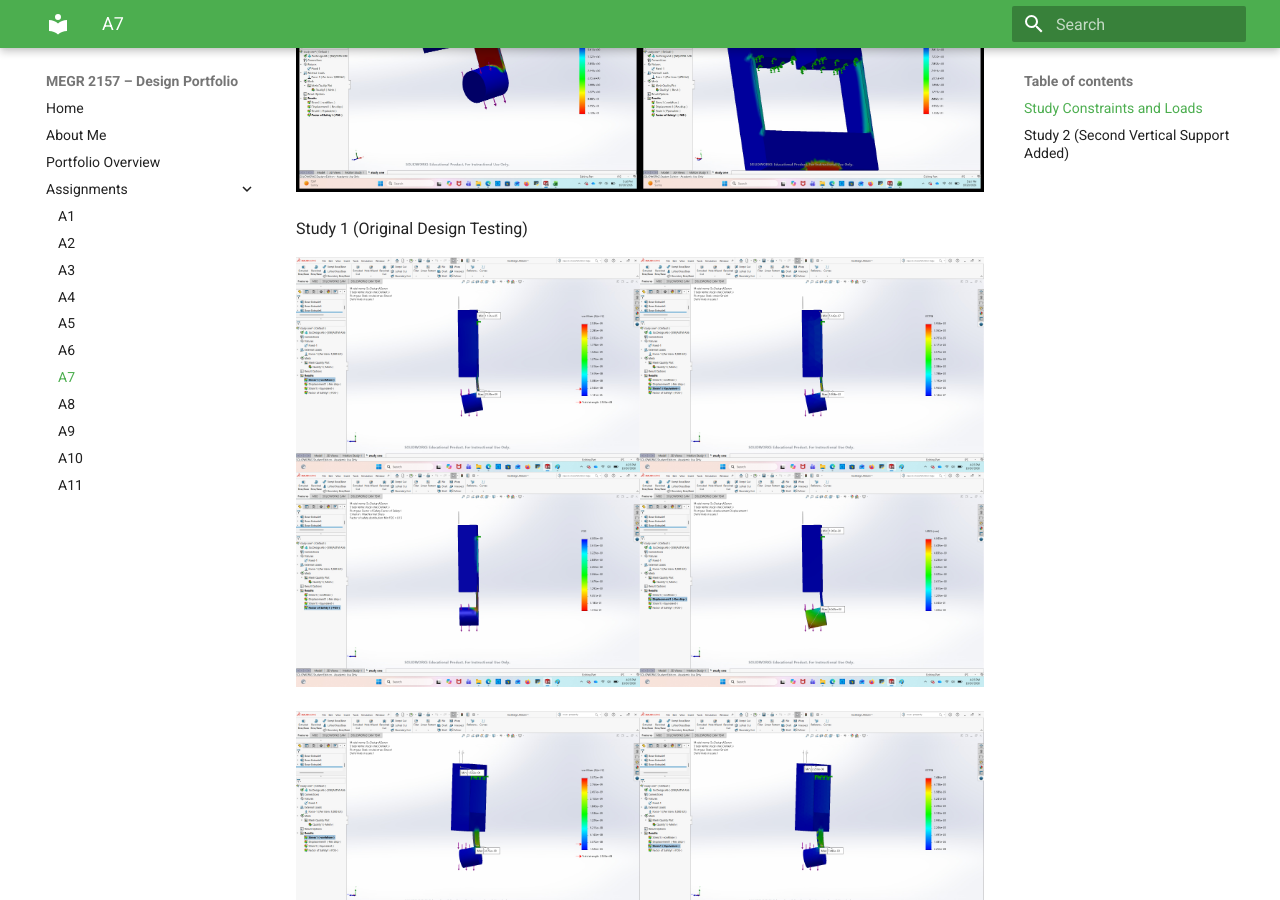
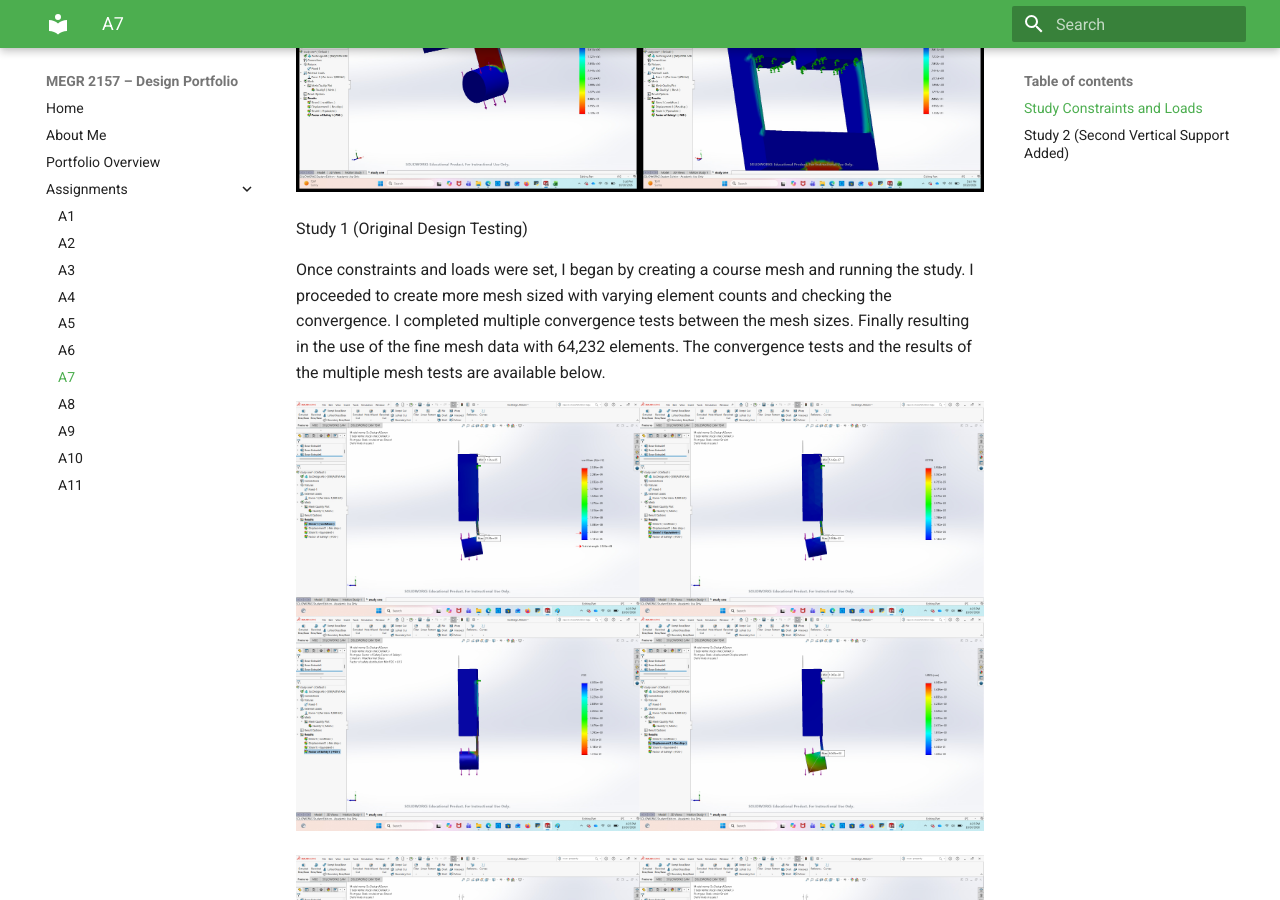
Before and after one commit to Taylor-Rockefeller-Portfolio/megr2157-portfolio, an MkDocs documentation site: the page built from docs/assignments/A07/index.md, in a window 1280 px wide and 900 px high, scrolled down 1159 px. Built offline with MkDocs 1.6.1 and Material for MkDocs 9.7.7, drawn with Linux system fonts in a browser that asks for light colours.

Commit message:
Enhance study section with mesh testing details
Added details about the study process and convergence tests.

```diff
--- a/docs/assignments/A07/index.md
+++ b/docs/assignments/A07/index.md
@@ -11,6 +11,8 @@ For each iteration of FEA studies, the part is constrained by a fixed connection
 ![](combined-image(6).jpg)
 
 Study 1 (Original Design Testing)
+
+Once constraints and loads were set, I began by creating a course mesh and running the study. I proceeded to create more mesh sized with varying element counts and checking the convergence. I completed multiple convergence tests between the mesh sizes. Finally resulting in the use of the fine mesh data with 64,232 elements. The convergence tests and the results of the multiple mesh tests are available below.
 
 ![](combined-image(3).jpg)
 
```
